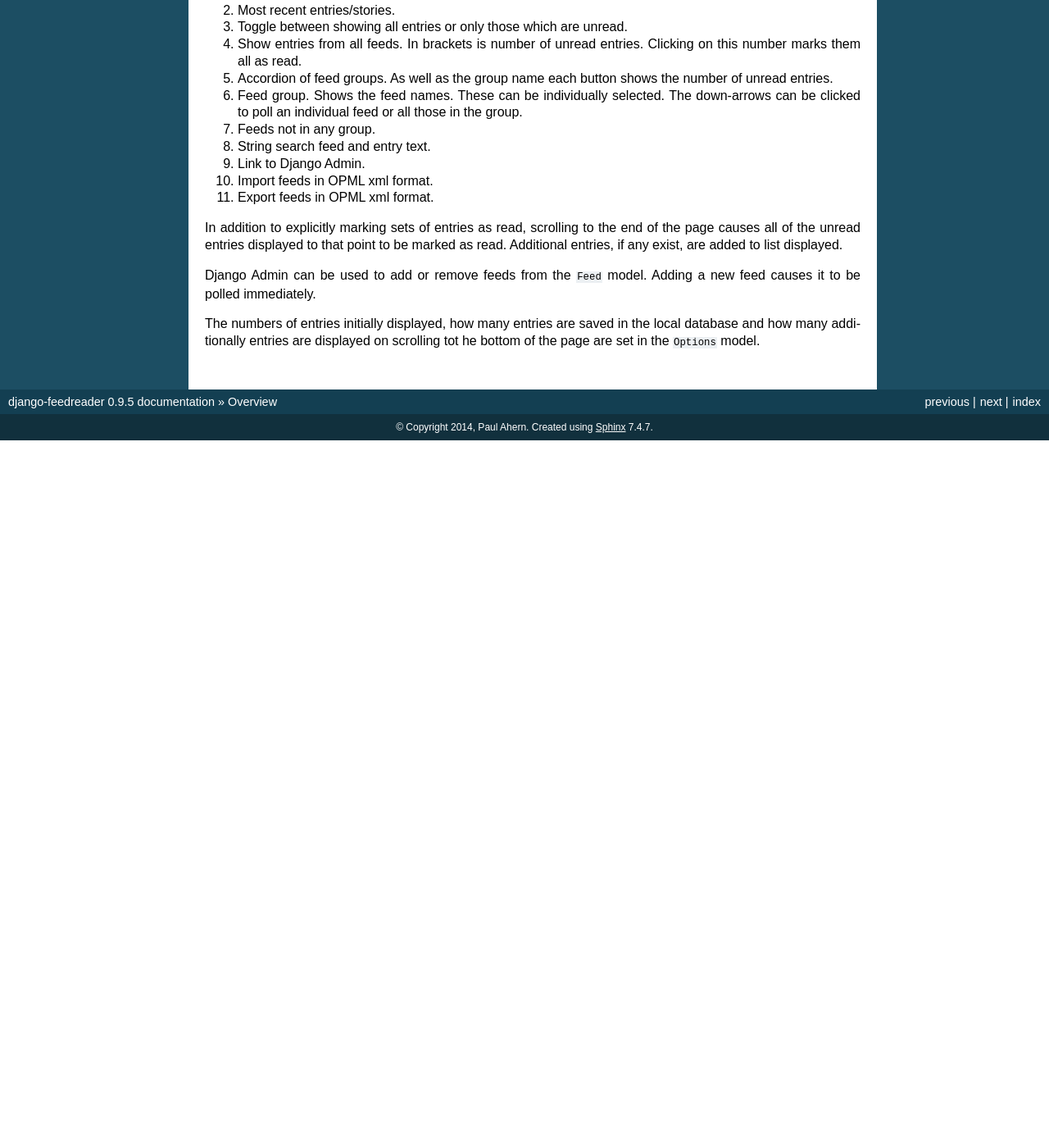
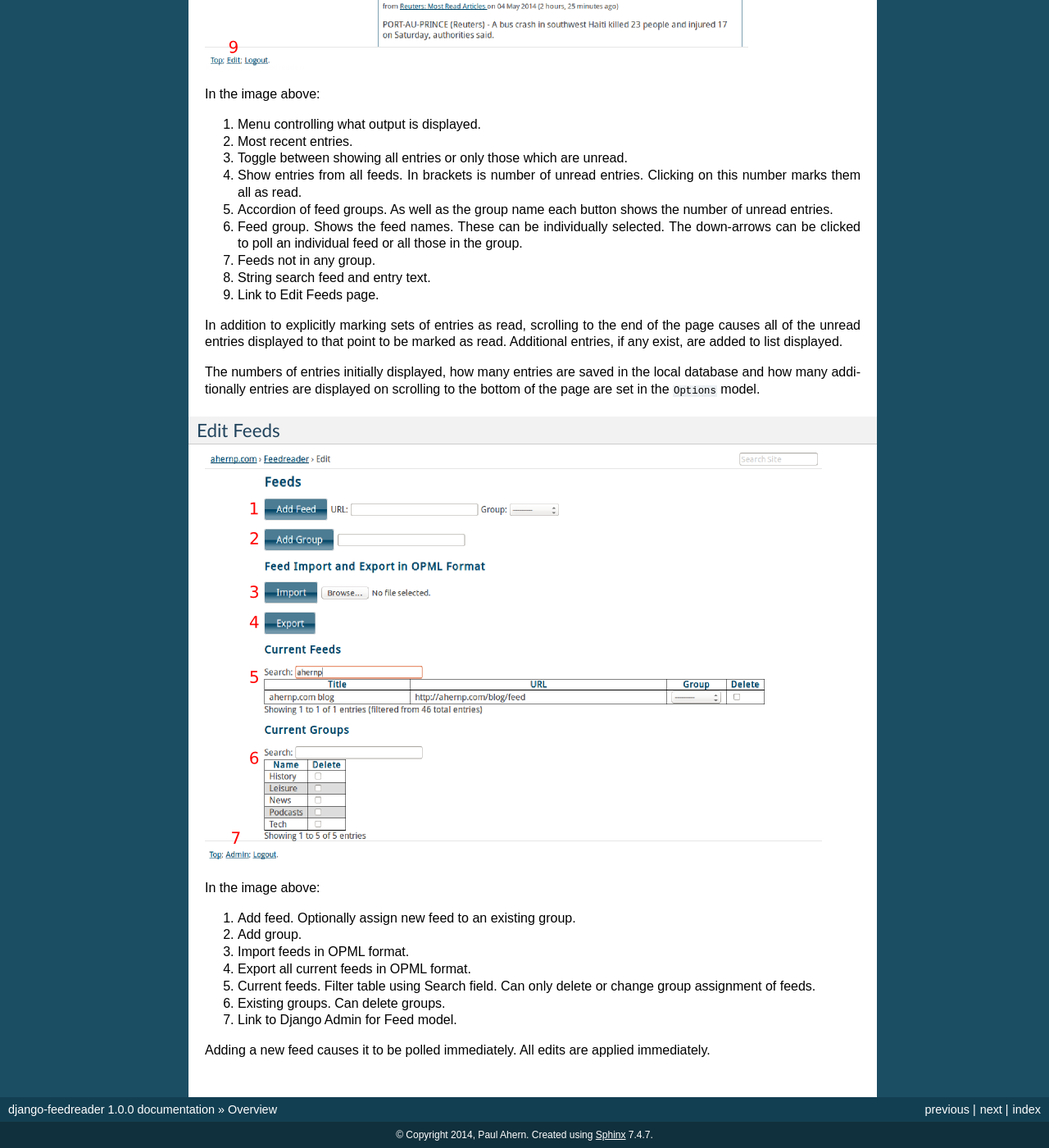
Before and after one commit to ahernp/django-feedreader, a Sphinx documentation site: the page built from doc/overview.rst, in a window 1280 px wide and 1400 px high, scrolled down 1343 px. Shown: the whole window at 82% size. Built offline with Sphinx 7.4.7, drawn with Linux system fonts in a browser that asks for light colours; before the commit the page ends 1880 px from its top, so only the background shows below that; some of the changed text lies outside the part shown.

```diff
--- a/doc/overview.rst
+++ b/doc/overview.rst
@@ -29,6 +29,9 @@ Sample Output
 Usage
 -----
 
+Feed List
+~~~~~~~~~
+
 .. _image-annotated-output:
 .. image:: _static/annotated_output.png
     :alt: annotated feedreader output
@@ -37,7 +40,7 @@ In the image above:
 
 1. Menu controlling what output is displayed.
 
-2. Most recent entries/stories.
+2. Most recent entries.
 
 3. Toggle between showing all entries or only those which are unread.
 
@@ -58,22 +61,42 @@ In the image above:
 
 8. String search feed and entry text.
 
-9. Link to Django Admin.
-
-10. Import feeds in OPML xml format.
-
-11. Export feeds in OPML xml format.
+9. Link to Edit Feeds page.
 
 In addition to explicitly marking sets of entries as read,
 scrolling to the end of the page causes all of the unread entries
 displayed to that point to be marked as read.
 Additional entries, if any exist, are added to list displayed.
 
-Django Admin can be used to add or remove feeds from the
-``Feed`` model.
-Adding a new feed causes it to be polled immediately.
 
 The numbers of entries initially displayed, how many entries are saved
 in the local database and how many additionally entries are displayed
-on scrolling tot he bottom of the page are set in the
+on scrolling to the bottom of the page are set in the
 ``Options`` model.
+
+Edit Feeds
+~~~~~~~~~~
+
+.. _image-annotated-output2:
+.. image:: _static/annotated_output2.png
+    :alt: annotated feedreader edit page output
+
+In the image above:
+
+1. Add feed. Optionally assign new feed to an existing group.
+
+2. Add group.
+
+3. Import feeds in OPML format.
+
+4. Export all current feeds in OPML format.
+
+5. Current feeds. Filter table using Search field.
+   Can only delete or change group assignment of feeds.
+
+6. Existing groups. Can delete groups.
+
+7. Link to Django Admin for Feed model.
+
+Adding a new feed causes it to be polled immediately.
+All edits are applied immediately.
--- a/feedreader/__init__.py
+++ b/feedreader/__init__.py
@@ -1 +1 @@
-__version__ = '0.9.5'
+__version__ = '1.0.0'
```
Also changed, not shown: doc/_static/annotated_output.png, doc/_static/annotated_output.svg, doc/_static/annotated_output2.png (added), doc/_static/feed_output.png, doc/_static/feed_output2.png (deleted), 2 other files.
